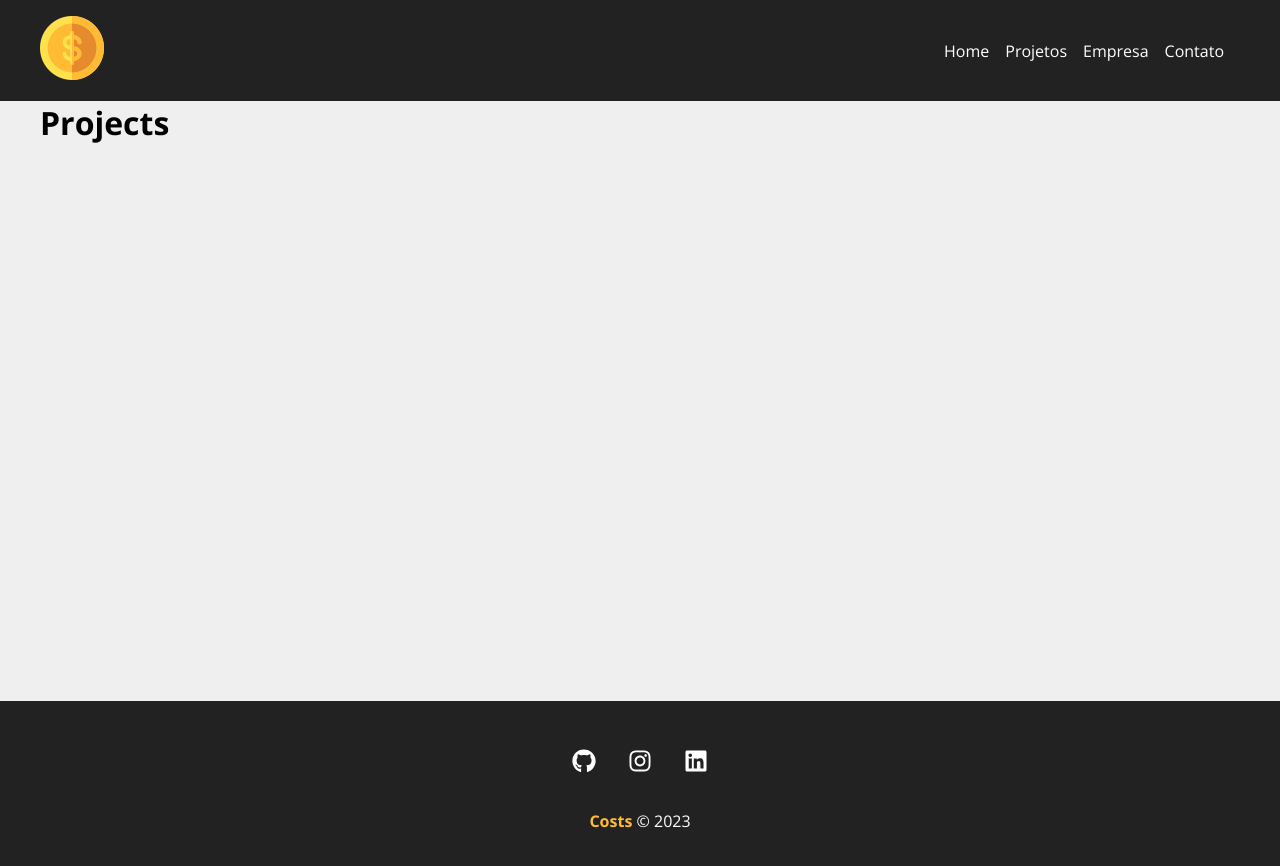
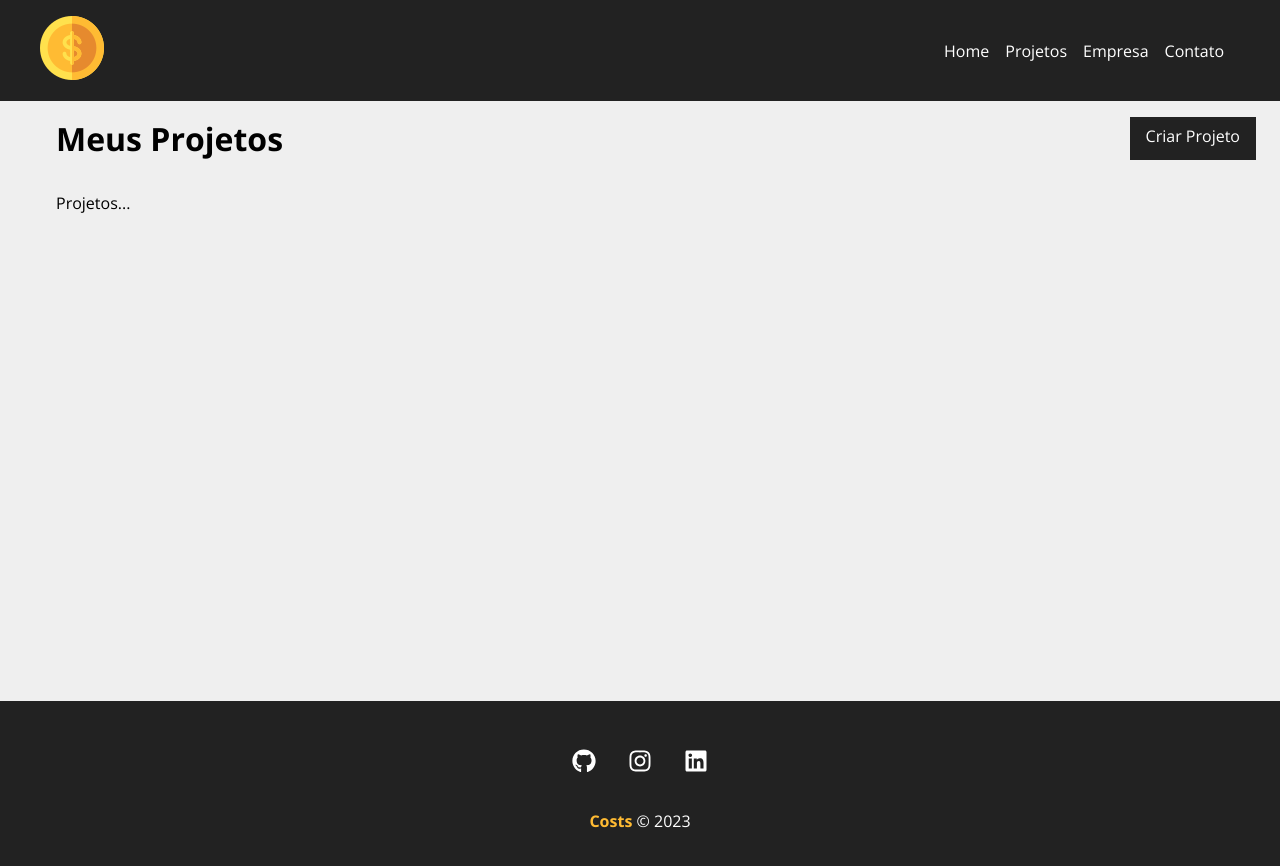
Before and after one commit to MarcosDavi-Dev/Cost, a React (Create React App) app: page /projects in a window 1280 px wide. Shown: the top 866 px of the page. Built offline with nearby package versions, Linux system fonts and the light colour scheme.

Commit message:
Mensagem de sucesso criada

```diff
--- a/db.json
+++ b/db.json
@@ -10,6 +10,17 @@
       "cost": 0,
       "services": [],
       "id": 1
+    },
+    {
+      "name": "Davi",
+      "budget": "1212",
+      "category": {
+        "id": "2",
+        "name": "Desenvolvimento"
+      },
+      "cost": 0,
+      "services": [],
+      "id": 2
     }
   ],
   "categories": [
--- /dev/null
+++ b/src/components/layout/Message.js
@@ -0,0 +1,35 @@
+import {useState, useEffect} from 'react'
+
+import styles from './Message.module.css'
+
+function Message ({type,msg}) {
+
+    const [visible, setVisible] = useState(false)
+
+    useEffect(() => {
+
+        if(!msg) {
+            setVisible(false)
+            return
+        }
+
+        setVisible(true)
+
+        const time = setTimeout (() =>{
+            setVisible(false)
+        }, 3000)
+
+        return () => clearTimeout(time)
+
+    }, [msg])
+
+    return (
+        <>
+            {visible && (
+            <div className={`${styles.message} ${styles[type]}`}>{msg}</div>
+            )}
+        </>
+    )
+}
+
+export default Message
--- /dev/null
+++ b/src/components/layout/Message.module.css
@@ -0,0 +1,21 @@
+.message {
+    width: 100%;
+    padding: 1em;
+    border: 1px solid #000;
+    margin: 0 auto;
+    text-align: center;
+    margin-bottom: 2em;
+    border-radius: 5px;
+}
+
+.success {
+    color: #155724;
+    background-color: #D4EDDA;
+    border-color: #C3E6CB;
+}
+
+.erro {
+    color: #721C24;
+    background-color: #F8D7DA;
+    border-color: #F5C6CB;
+}
--- a/src/components/pages/Newproject.js
+++ b/src/components/pages/Newproject.js
@@ -24,7 +24,7 @@
             .then((data) => {
                 console.log(data)
                 //redirect
-                history('/projects', {message: 'Projeto criado com sucesso!'})
+                history('/projects', { state: { message: 'Projeto criado com sucesso!' } })
             })
             .catch((err) => console.log(err))
 
--- a/src/components/pages/Projects.js
+++ b/src/components/pages/Projects.js
@@ -1,6 +1,31 @@
+import { useLocation } from "react-router-dom"
+
+import Message from "../layout/Message"
+import styles from './Projects.module.css'
+import Container from '../layout/Container'
+import LinkButton from '../layout/LinkButton'
 
 function Projects() {
-    return <h1>Projects</h1>
+
+    const location = useLocation()
+    let message =''
+    if (location.state){
+        message = location.state.message
+    }
+
+    return (
+        <div className={styles.project_container}>
+            <div className={styles.title_container}>
+                <h1>Meus Projetos</h1>
+                <LinkButton to="/newproject" text="Criar Projeto" />
+            </div>
+            {message && <Message type="success" msg={message} />}
+            <Container customClass="start">
+                <p>Projetos...</p>
+            </Container>
+        </div>
+
+    )
 }
 
 export default Projects
--- /dev/null
+++ b/src/components/pages/Projects.module.css
@@ -0,0 +1,9 @@
+.project_container {
+    padding: 2vh;
+}
+
+.title_container {
+    display: flex;
+    justify-content: space-between;
+    margin-bottom: 2em;
+}
```
